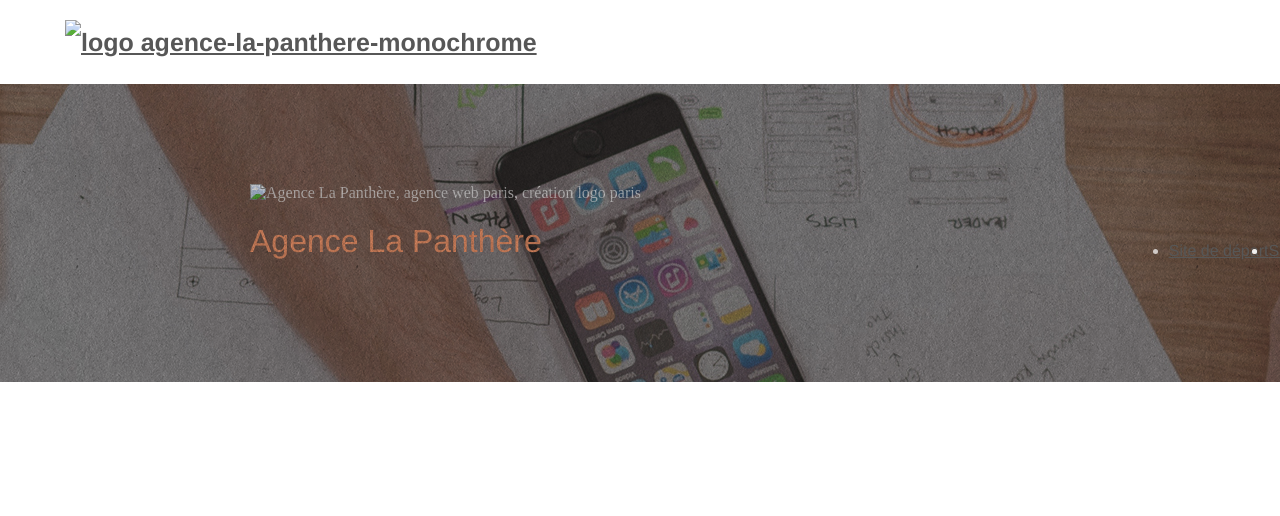
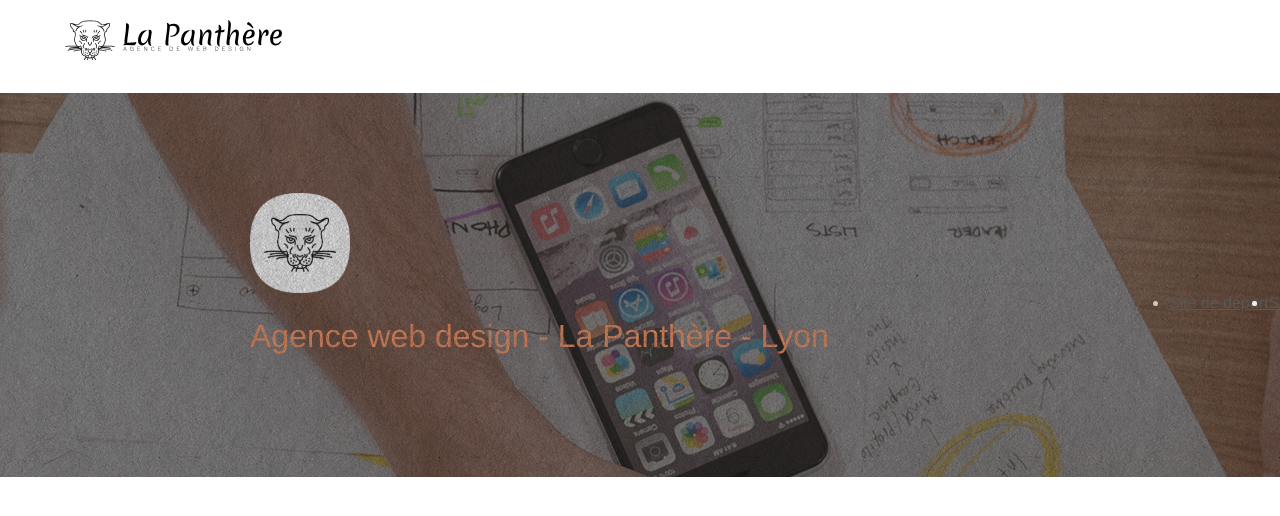
Before and after one commit to paqmin/P4, a plain HTML site: page index.html in a window 1280 px wide. Shown: the top 516 px of the page. Drawn offline with Linux system fonts and the light colour scheme.

Commit message:
modif index

```diff
--- a/index.html
+++ b/index.html
@@ -3,7 +3,7 @@
 <head>
     <meta charset="utf-8">
     <meta name="viewport" content="width=device-width, initial-scale=1.0, viewport-fit=cover">
-    <link rel="shortcut icon" type="image/png" href="favicon.jpg">
+    <link rel="shortcut icon" type="image/png" href="./lapanthere-old/favicon.jpg">
 	<link rel="stylesheet" type="text/css" href="./lapanthere-old/style.css">
 	<link rel="stylesheet" type="text/css" href="./lapanthere-old/css/font-awesome.css">
 	<link rel="stylesheet" type="text/css" href="./lapanthere-old/css/et-line.css">
@@ -26,7 +26,7 @@
 
 		<nav class="navbar row">
 			<div class="navbar-header">
-				<a class="navbar-brand" href="index.html"><img src="img/agence-la-panthere-monochrome.svg" alt="logo agence-la-panthere-monochrome" height="40" /></a>
+				<a class="navbar-brand" href="./index.html"><img src="/lapanthere-old/img/agence-la-panthere-monochrome.svg" alt="logo agence-la-panthere-monochrome" height="40" /></a>
 			</div>
 
 		</nav>
@@ -39,9 +39,9 @@
 	<div class="container bloc-lg">
 		<div class="row tight-width-whitespace">
 			<div class="col-sm-12">
-				<img src="img/logo.png" class="center-block image-resize-mode" width="100" alt="Agence La Panthère, agence web paris, création logo paris" />
+				<img src="./lapanthere-old/img/logo.png" class="center-block image-resize-mode" width="100" alt="Agence La Panthère - Logo" />
 				<h1 class="text-center hero-bloc-text tc-white ">
-					Agence La Panthère
+					Agence web design - La Panthère - Lyon
 				</h1>
 				<div class="text-center">
 					<div class="collapse navbar-collapse navbar-1 special-dropdown-nav">
```
